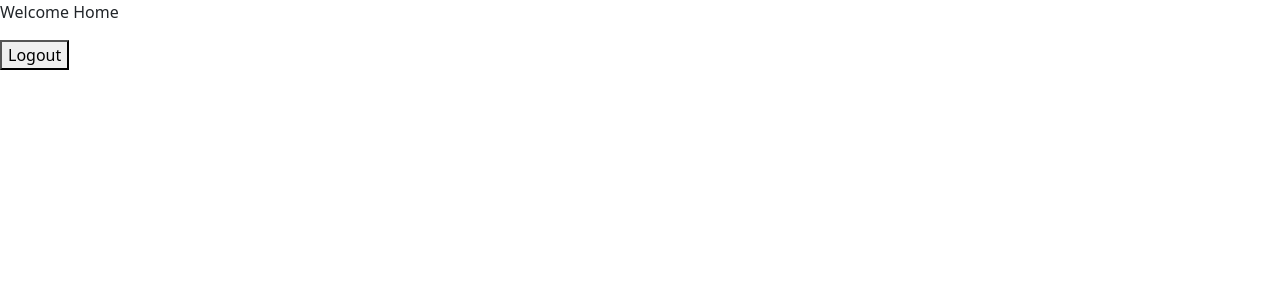
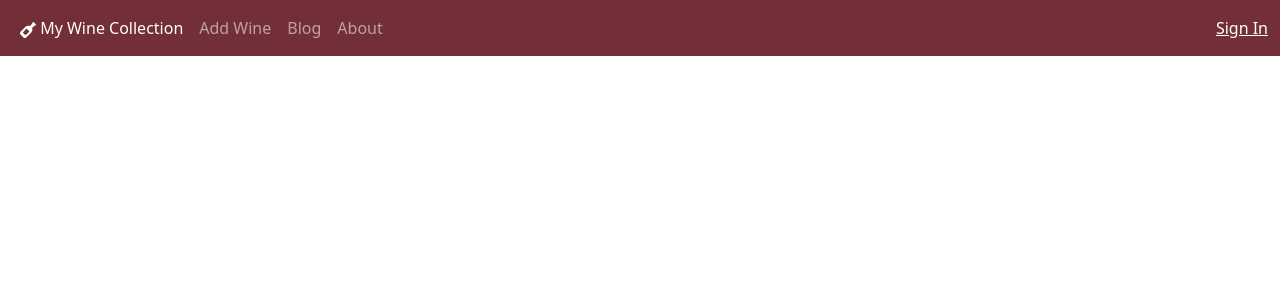
Before and after one commit to Diana-Gal/wine, a React (Create React App) app: page / in a window 1280 px wide. Shown: the top 300 px of the page. Built offline with nearby package versions, Linux system fonts and the light colour scheme; no server answers.

Commit message:
creare navbar

```diff
--- a/package.json
+++ b/package.json
@@ -11,6 +11,8 @@
     "react": "^18.2.0",
     "react-bootstrap": "^2.7.4",
     "react-dom": "^18.2.0",
+    "react-icons": "^4.8.0",
+    "react-router-bootstrap": "^0.26.2",
     "react-scripts": "5.0.1",
     "web-vitals": "^2.1.4"
   },
--- a/src/components/Home.js
+++ b/src/components/Home.js
@@ -3,31 +3,12 @@ import { onAuthStateChanged } from "firebase/auth";
 import { auth } from "../config/firebase";
 import { useNavigate } from "react-router-dom";
 import { signOut } from "firebase/auth";
+import NavWine from "./NavWine";
 
 const Home = () => {
-  const navigate = useNavigate();
-
-  const handleLogout = () => {
-    signOut(auth)
-      .then(() => {
-        // Sign-out successful.
-        navigate("/login");
-        console.log("Signed out successfully");
-      })
-      .catch((error) => {
-        // An error happened.
-      });
-  };
-
   return (
     <>
-      <nav>
-        <p>Welcome Home</p>
-
-        <div>
-          <button onClick={handleLogout}>Logout</button>
-        </div>
-      </nav>
+      <NavWine />
     </>
   );
 };
--- a/src/components/Login.js
+++ b/src/components/Login.js
@@ -9,6 +9,11 @@ const Login = () => {
   const [email, setEmail] = useState("");
   const [password, setPassword] = useState("");
 
+  const buttonStyle = {
+    color: "white",
+    backgroundColor: "#722f37",
+    borderColor: "#722f37",
+  };
   const signInWithGoogle = async () => {
     try {
       await signInWithPopup(auth, googleProvider).then((userCredential) => {
@@ -28,7 +33,7 @@ const Login = () => {
       .then((userCredential) => {
         // Signed in
         const user = userCredential.user;
-        navigate("/home");
+        navigate("/");
         console.log(user);
       })
       .catch((error) => {
@@ -64,11 +69,17 @@ const Login = () => {
                 onChange={(e) => setPassword(e.target.value)}
               />
             </Form.Group>
-            <Button className="w-100 mt-2" type="submit" onClick={onLogin}>
+            <Button
+              className="w-100 mt-2"
+              style={buttonStyle}
+              type="submit"
+              onClick={onLogin}
+            >
               Sign In
             </Button>
             <Button
               className="w-100 mt-2"
+              style={buttonStyle}
               type="submit"
               onClick={signInWithGoogle}
             >
@@ -78,7 +89,10 @@ const Login = () => {
         </Card.Body>
       </Card>
       <div className="w-100 text-center mt-2">
-        Don't have an account? <NavLink to="/signup">Sign up</NavLink>
+        Don't have an account?{" "}
+        <NavLink to="/signup" style={{ color: "#722f37" }}>
+          Sign up
+        </NavLink>
       </div>
     </>
   );
--- /dev/null
+++ b/src/components/NavWine.js
@@ -0,0 +1,94 @@
+import React, { useState, useEffect } from "react";
+import { FaWineBottle } from "react-icons/fa";
+import { Container, Navbar, Nav } from "react-bootstrap";
+import { LinkContainer } from "react-router-bootstrap";
+import { signOut } from "firebase/auth";
+import { auth } from "../config/firebase";
+import { useNavigate } from "react-router-dom";
+import { onAuthStateChanged } from "firebase/auth";
+
+const NavWine = () => {
+  const [loggedIn, setLoggedIn] = useState(false);
+  const [user, setUser] = useState(null);
+  const navigate = useNavigate();
+  const stil = { color: "white", backgroundColor: "#722f37" };
+  const styleLogout = {
+    textDecoration: "underline",
+    border: "none",
+    background: "none",
+    color: "white",
+    padding: 0,
+  };
+
+  onAuthStateChanged(auth, (user) => {
+    if (user) {
+      setLoggedIn(true);
+      setUser(user);
+    } else {
+      setLoggedIn(false);
+      setUser(null);
+    }
+  });
+
+  const navigateToLogin = () => {
+    navigate("/login");
+  };
+
+  const handleLogout = () => {
+    signOut(auth)
+      .then(() => {
+        // Sign-out successful.
+        console.log("Signed out successfully");
+      })
+      .catch((error) => {
+        // An error happened.
+      });
+  };
+
+  return (
+    <Navbar
+      sticky="top"
+      style={{ backgroundColor: stil.backgroundColor }}
+      expand="md"
+      variant="dark"
+    >
+      <Container fluid>
+        <Navbar.Toggle aria-controls="basic-navbar-nav" />
+        <Navbar.Collapse id="basic-navbar-nav" className="justify-content-end">
+          <Nav className="me-auto mb-2 mb-lg-0">
+            <LinkContainer to="/">
+              <Nav.Link>
+                <FaWineBottle /> My Wine Collection
+              </Nav.Link>
+            </LinkContainer>
+            <LinkContainer to="/addWine">
+              <Nav.Link>Add Wine</Nav.Link>
+            </LinkContainer>
+            <LinkContainer to="/blog">
+              <Nav.Link>Blog</Nav.Link>
+            </LinkContainer>
+            <LinkContainer to="/about">
+              <Nav.Link>About</Nav.Link>
+            </LinkContainer>
+          </Nav>
+        </Navbar.Collapse>
+        <Navbar.Text className="mb-2 mb-lg-0">
+          {loggedIn ? (
+            <div>
+              {user?.email},{" "}
+              <button onClick={handleLogout} style={styleLogout}>
+                Logout
+              </button>
+            </div>
+          ) : (
+            <button onClick={navigateToLogin} style={styleLogout}>
+              Sign In
+            </button>
+          )}
+        </Navbar.Text>
+      </Container>
+    </Navbar>
+  );
+};
+
+export default NavWine;
--- a/src/components/Signup.js
+++ b/src/components/Signup.js
@@ -9,6 +9,12 @@ const Signup = () => {
 
   const [email, setEmail] = useState("");
   const [password, setPassword] = useState("");
+
+  const buttonStyle = {
+    color: "white",
+    backgroundColor: "#722f37",
+    borderColor: "#722f37",
+  };
 
   const onSubmit = async (e) => {
     e.preventDefault();
@@ -55,14 +61,22 @@ const Signup = () => {
                 placeholder="Password"
               />
             </Form.Group>
-            <Button className="w-100 mt-2" type="submit" onClick={onSubmit}>
+            <Button
+              style={buttonStyle}
+              className="w-100 mt-2"
+              type="submit"
+              onClick={onSubmit}
+            >
               Sign Up
             </Button>
           </Form>
         </Card.Body>
       </Card>
       <div className="w-100 text-center mt-2">
-        Already have an account? <NavLink to="/login">Sign in</NavLink>
+        Already have an account?{" "}
+        <NavLink to="/login" style={{ color: "#722f37" }}>
+          Sign in
+        </NavLink>
       </div>
     </>
   );
```
Also changed, not shown: 1 other file (tests, documents, lock files or other folders).
